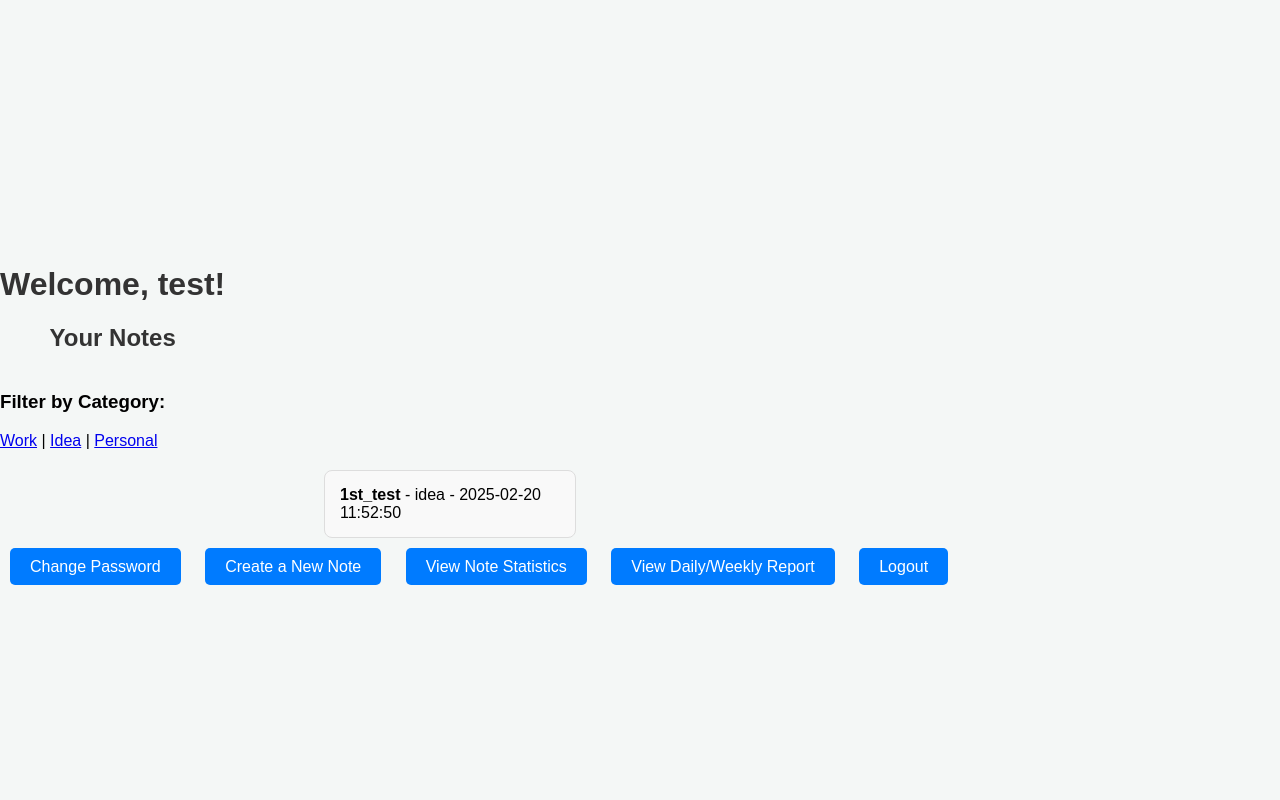
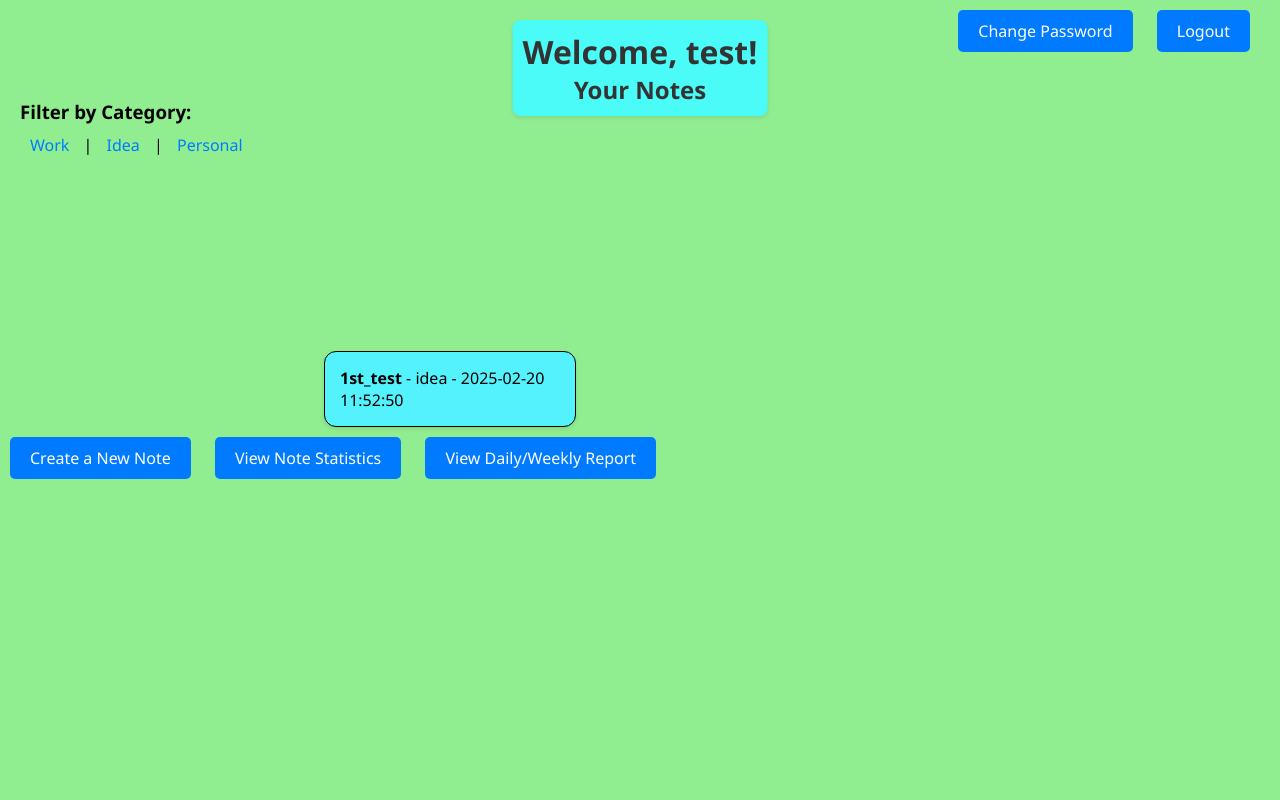
Before and after one commit to shironekoko/flask_test, a Flask app: page /my_notes in a window 1280 px wide. Run offline with Flask 3, Linux system fonts and the light colour scheme; a user stored in the database is signed in.

Commit message:
decoratemynote

```diff
--- a/app.py
+++ b/app.py
@@ -205,7 +205,8 @@ def share_note(note_id):
 @login_required
 def shared_notes():
     # ค้นหาทุกโน้ตที่ถูกแชร์ไปยังผู้ใช้ที่ล็อกอิน
-    notes = SharedNote.query.filter_by(shared_user_id=current_user.id).all()
+    shared_notes = SharedNote.query.filter_by(shared_user_id=current_user.id).all()
+    notes = [shared_note.note for shared_note in shared_notes]
     return render_template('shared_notes.html', notes=notes)
 
 @app.route('/report', methods=['GET'])
--- a/templates/my_notes.html
+++ b/templates/my_notes.html
@@ -6,8 +6,8 @@
     <title>My Notes</title>
     <style>
         body {
-            font-family: Arial, sans-serif;
-            background-color: #f4f7f6;
+            font-family: 'Segoe UI', Tahoma, Geneva, Verdana, sans-serif;
+            background-color: lightgreen;
             margin: 0;
             padding: 0;
             display: flex;
@@ -15,13 +15,57 @@
             align-items: flex-start;
             height: 100vh;
             flex-direction: column;
+            position: relative;
         }
         .header {
             text-align: center;
-            margin-top: 20px;
+            position: absolute;
+            top: 20px;
+            left: 50%;
+            transform: translateX(-50%);
+            padding: 10px;
+            background-color: #4afbf8;
+            box-shadow: 0 2px 4px rgba(0, 0, 0, 0.1);
+            border-radius: 8px;
         }
         h1, h2 {
             color: #333;
+            margin: 0;
+        }
+        .top-right-links {
+            position: absolute;
+            top: 20px;
+            right: 20px;
+        }
+        .top-right-links a {
+            text-decoration: none;
+            color: white;
+            background-color: #007bff;
+            padding: 10px 20px;
+            margin: 0 10px;
+            border-radius: 5px;
+            transition: background-color 0.3s;
+        }
+        .top-right-links a:hover {
+            background-color: #0056b3;
+        }
+        .category-links {
+            position: absolute;
+            top: 80px;
+            left: 20px;
+            text-align: left;
+        }
+        .category-links h3 {
+            margin-bottom: 10px;
+        }
+        .category-links a {
+            text-decoration: none;
+            color: #007bff;
+            margin: 0 10px;
+            transition: color 0.3s;
+        }
+        .category-links a:hover {
+            color: #0056b3;
         }
         .note-container {
             margin-top: 20px;
@@ -31,21 +75,21 @@
             flex-wrap: wrap;
             justify-content: center;
             gap: 15px;
-            flex-direction: row;
         }
         .note {
-            background-color: #f9f9f9;
-            border: 1px solid #ddd;
+            background-color: #54f2fd;
+            border: 1px solid #000000;
             padding: 15px;
             width: 220px;
-            border-radius: 8px;
+            border-radius: 12px;
             cursor: pointer;
             transition: all 0.3s ease-in-out;
+            box-shadow: 0 2px 4px rgba(0, 0, 0, 0.1);
             position: relative;
         }
         .note:hover {
-            background-color: #eaeaea;
-            transform: scale(1.05);
+            background-color: #54f2fd;
+            transform: scale(1.1);
         }
         .note-details {
             display: none;
@@ -118,6 +162,11 @@
         <h2>Your Notes</h2>
     </div>
 
+    <div class="top-right-links">
+        <a href="{{ url_for('profile') }}">Change Password</a>
+        <a href="{{ url_for('logout') }}">Logout</a>
+    </div>
+
     <div class="category-links">
         <h3>Filter by Category:</h3>
         <a href="{{ url_for('notes_by_category', category='Work') }}">Work</a> |
@@ -138,6 +187,8 @@
                         <form method="POST" action="{{ url_for('delete_note', note_id=note.id) }}" style="display: inline;" onsubmit="return confirmDelete(this);">
                             <button type="submit" class="delete-btn" style="color: red; background: none; border: none; cursor: pointer;">Delete</button>
                         </form>
+                        <!-- ปุ่มแชร์โน้ต -->
+                        <a href="{{ url_for('share_note', note_id=note.id) }}" class="edit-btn">Share</a>
                     </div>
                 </div>
             {% endfor %}
@@ -147,11 +198,9 @@
     </div>
 
     <div class="action-links">
-        <a href="{{ url_for('profile') }}">Change Password</a>
         <a href="{{ url_for('create_note') }}">Create a New Note</a>
         <a href="{{ url_for('statistics') }}">View Note Statistics</a>
         <a href="{{ url_for('report') }}">View Daily/Weekly Report</a>
-        <a href="{{ url_for('logout') }}">Logout</a>
     </div>
 </body>
 </html>
--- a/templates/share_note.html
+++ b/templates/share_note.html
@@ -9,8 +9,8 @@
     <h1>Share Note: {{ note.title }}</h1>
 
     <form method="POST">
-        <label for="shared_user_id">Select user to share with:</label>
-        <select name="shared_user_id" id="shared_user_id">
+        <label for="shared_user_id">Select User to Share With:</label>
+        <select name="shared_user_id" id="shared_user_id" required>
             {% for user in users %}
                 <option value="{{ user.id }}">{{ user.username }}</option>
             {% endfor %}
```
Also changed, not shown: templates/shared_notes.html (+4 -4 lines), instance/site.db.
